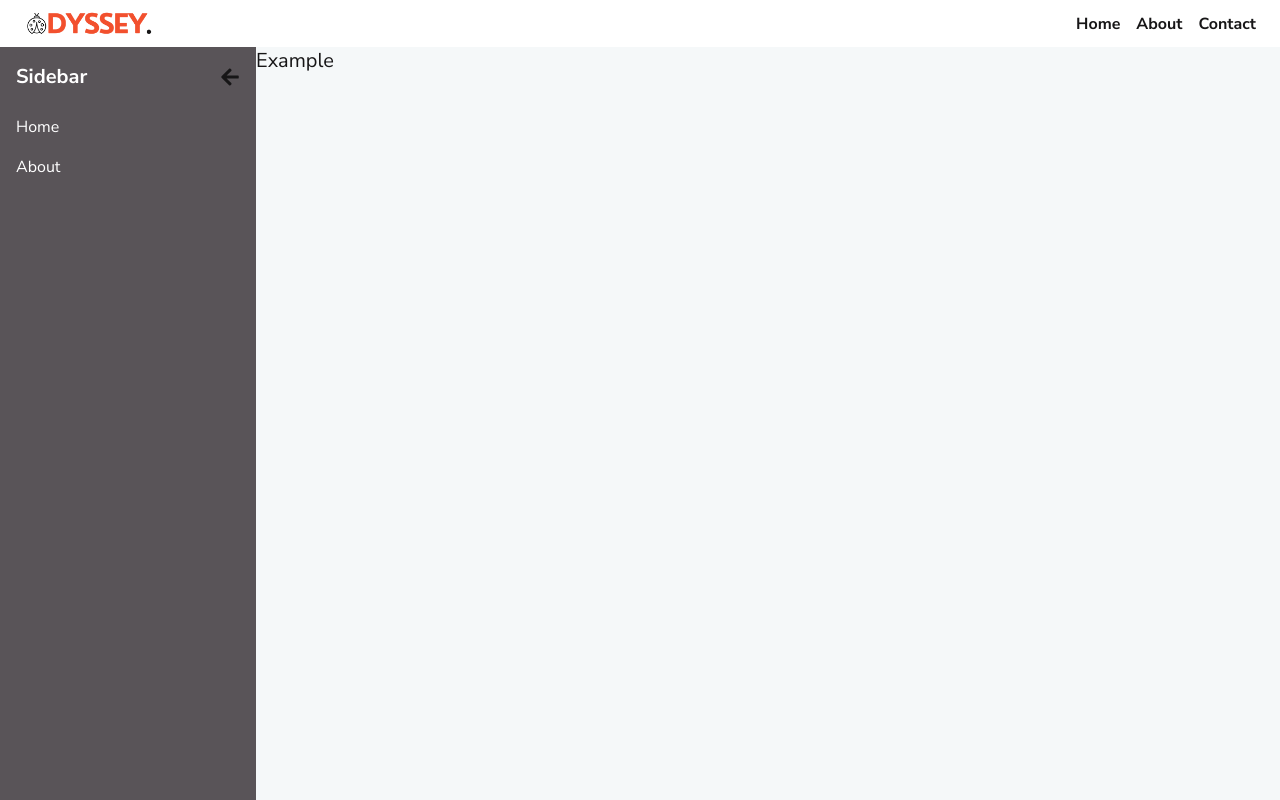
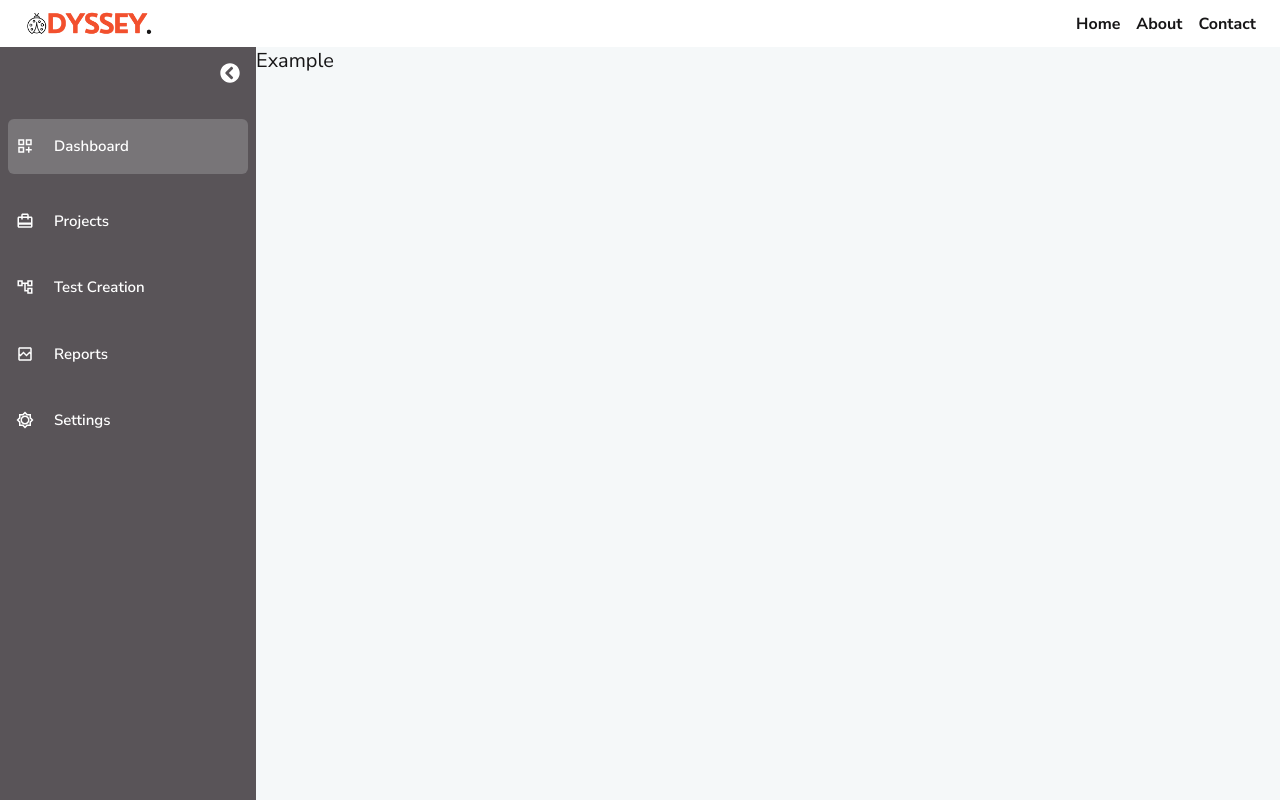
Before and after one commit to PasinduDineth/Odyssey, a Next.js app in the folder odyssey-ui/: page / in a window 1280 px wide. Built offline with nearby package versions, Linux system fonts and the light colour scheme.

Commit message:
feat: sidebar improvements

```diff
--- a/odyssey-ui/src/app/layout.js
+++ b/odyssey-ui/src/app/layout.js
@@ -15,7 +15,7 @@ export default function RootLayout({ children }) {
       <body className={`flex flex-col min-h-screen overflow-hidden`}>
         <Navbar toggleSidebar={toggleSidebar} isOpen={isOpen}/>
         <div className='flex flex-1 overflow-hidden'>
-          <div className={`flex-shrink-0 ${isOpen ? 'w-64' : 'w-0'} transition-width duration-300 ease-in-out overflow-hidden`}>
+          <div className={`flex-shrink-0 ${isOpen ? 'w-64' : 'w-14'} transition-width duration-300 ease-in-out overflow-hidden`}>
             <Sidebar isOpen={isOpen} toggleSidebar={toggleSidebar}/>
           </div>
           <div className='flex flex-1 overflow-x-hidden overflow-y-auto'>
--- a/odyssey-ui/src/app/sidebar.js
+++ b/odyssey-ui/src/app/sidebar.js
@@ -1,21 +1,51 @@
 // components/Sidebar.js
 import Link from 'next/link';
-import { FaBars } from 'react-icons/fa';
-import { FaArrowLeft } from 'react-icons/fa';
+import { FaChevronCircleLeft } from "react-icons/fa";
+import { FaChevronCircleRight } from "react-icons/fa";
+import { MdOutlineDashboardCustomize } from "react-icons/md";
+import { MdCardTravel } from "react-icons/md";
+import { MdOutlineAccountTree } from "react-icons/md";
+import { MdOutlineBrokenImage } from "react-icons/md";
+import { MdOutlineBrightnessLow } from "react-icons/md";
 const Sidebar = ({isOpen, toggleSidebar}) => {
   return (
-    <div className={`fixed min-h-screen left-0 bg-text w-64 overflow-x-hidden transition-transform duration-300 ease-in-out transform ${isOpen ? 'translate-x-0' : '-translate-x-full'}`}>
-      <div className="flex items-center justify-between pl-4 py-4">
-        <span className="text-white text-xl font-bold">Sidebar</span>
-        {!isOpen ? <FaBars size={20} className="text-text-dark cursor-pointer mr-4" onClick={toggleSidebar} /> :
-          <FaArrowLeft size={20} className="text-text-dark cursor-pointer mr-4" onClick={toggleSidebar} />}
+    <div className={`fixed min-h-screen left-0 bg-text w-64 overflow-x-hidden transition-transform duration-300 ease-in-out transform ${isOpen ? 'translate-x-0' : '-translate-x-[200px]'}`}>
+      <div className="flex items-center justify-end pl-4 py-4">
+        {!isOpen ? <FaChevronCircleRight size={20} className="text-white cursor-pointer mr-5" onClick={toggleSidebar} /> :
+          <FaChevronCircleLeft size={20} className="text-white cursor-pointer mr-4" onClick={toggleSidebar} />}
       </div>
-      <div className="pl-4 pr-1">
-        <Link href="/">
-          <span className="text-white block py-2">Home</span>
+      <div className={`pl-2 pr-2 transition-opacity duration-500 ease-in-out ${
+          isOpen ? 'opacity-100' : 'opacity-0'
+        }`}>
+        <Link href="/" className='block my-5 py-4 rounded-md pl-2 bg-background bg-opacity-20'>
+          <div className="flex items-center">
+            <MdOutlineDashboardCustomize size={18} className="text-white cursor-pointer mr-5" />
+            <span className="text-white block text-[15px] font-semibold">Dashboard</span>
+          </div>
         </Link>
-        <Link href="/about">
-          <span className="text-white block py-2">About</span>
+        <Link href="/about" className='block my-3 py-4 pl-2'>
+          <div className="flex items-center">
+            <MdCardTravel size={18} className="text-white cursor-pointer mr-5" />
+            <span className="text-white block text-[15px] font-semibold">Projects</span>
+          </div>
+        </Link>
+        <Link href="/test" className='block my-3 py-4 pl-2'>
+          <div className="flex items-center">
+            <MdOutlineAccountTree size={18} className="text-white cursor-pointer mr-5" />
+            <span className="text-white block text-[15px] font-semibold">Test Creation</span>
+          </div>
+        </Link>
+        <Link href="/reports" className='block my-3 py-4 pl-2 '>
+          <div className="flex items-center">
+            <MdOutlineBrokenImage size={18} className="text-white cursor-pointer mr-5" />
+            <span className="text-white block text-[15px] font-semibold">Reports</span>
+          </div>
+        </Link>
+        <Link href="/reports" className='block my-3 py-4 pl-2'>
+          <div className="flex items-center">
+            <MdOutlineBrightnessLow size={18} className="text-white cursor-pointer mr-5" />
+            <span className="text-white block text-[15px] font-semibold">Settings</span>
+          </div>
         </Link>
         {/* Add more links as needed */}
       </div>
```
